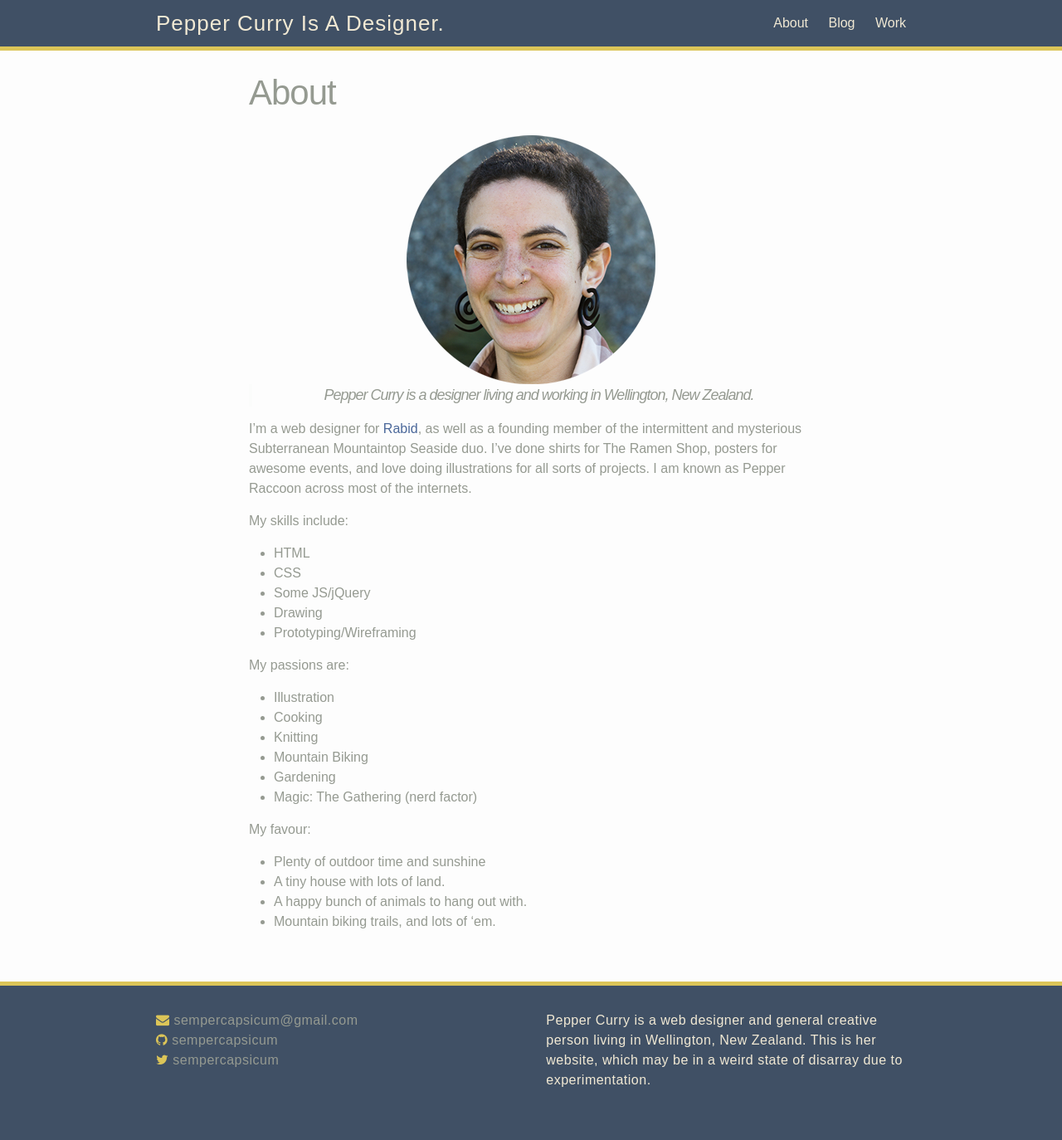
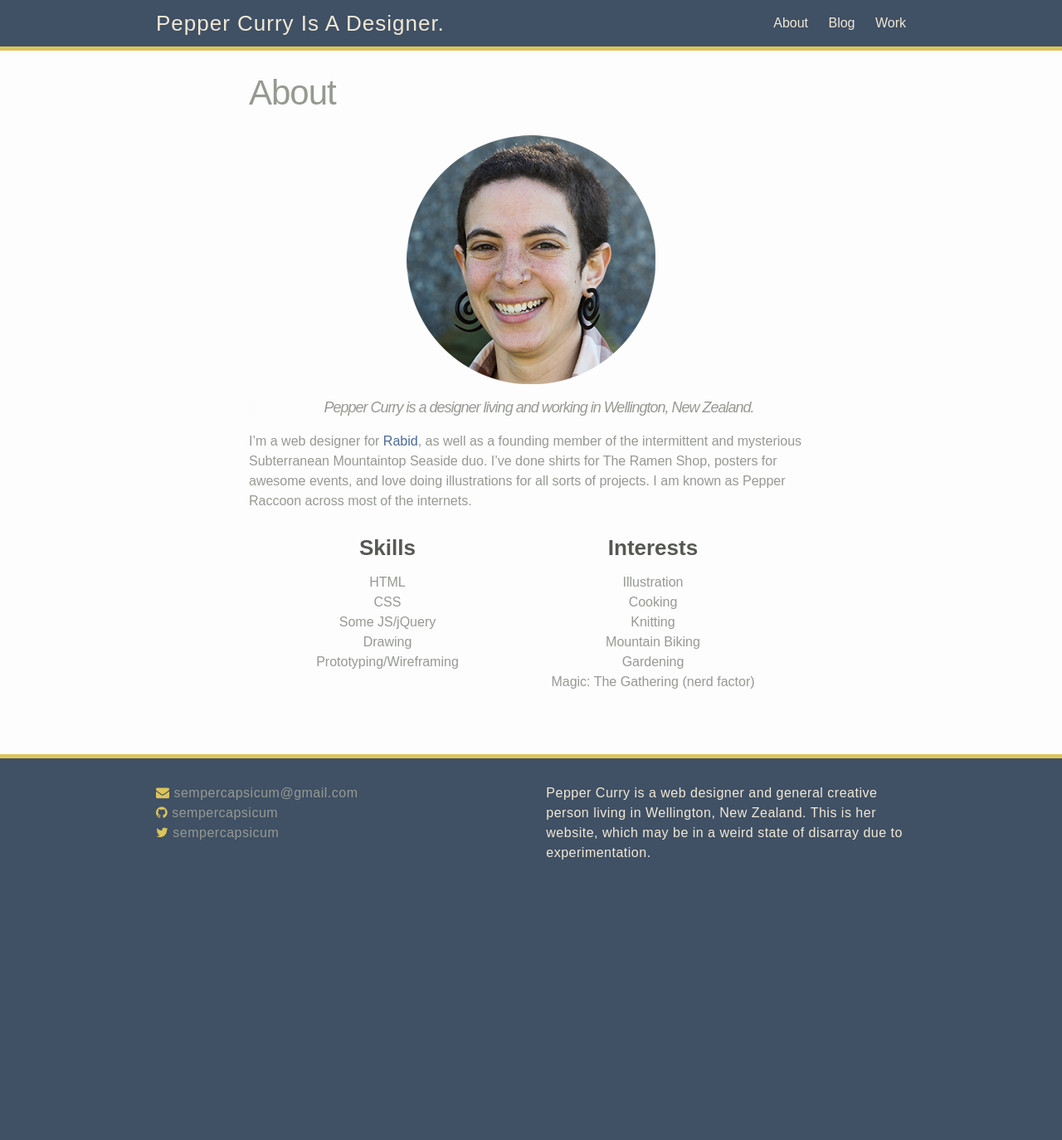
Before and after one commit to sempercapsicum/sempercapsicum.github.io, a Jekyll site: the page built from about.md, in a window 1280 px wide. Shown: the whole page at 83% size. Built offline with Jekyll 4.4.1, drawn with Linux system fonts in a browser that asks for light colours; nearby versions of some CDN libraries; after the commit the page ends 1100 px from its top, so only the background shows below that.

Commit message:
updated lists for about

```diff
--- a/_sass/_base.scss
+++ b/_sass/_base.scss
@@ -44,7 +44,10 @@ img {
     vertical-align: middle;
 }
 
-
+strong {
+    font-weight: $heavy;
+    color: $grey-color-dark;
+}
 
 /**
  * Figures
--- a/_sass/_layout.scss
+++ b/_sass/_layout.scss
@@ -267,3 +267,19 @@ img.background-image {
         }
     }
 }
+
+/* About Page */
+.about-me-list {
+    @include outer-container;
+    .about-list {
+        @include span-columns(5);
+        list-style: none;
+        text-align: center;
+    }
+}
+
+.about-list-title {
+    font-size: $base-font-size + 10;
+    margin: 10px 0;
+    display: block;
+}
--- a/about.md
+++ b/about.md
@@ -5,32 +5,27 @@ permalink: /about/
 ---
 
 <center><img src="../images/portrait.png"></center>
-
+<p></p>
 <center><blockquote><em>Pepper Curry is a designer living and working in Wellington, New Zealand.</em></blockquote></center>
 
 
 I'm a web designer for [Rabid](http://www.rabid.co.nz), as well as a founding member of the intermittent and mysterious Subterranean Mountaintop Seaside duo. I've done shirts for The Ramen Shop, posters for awesome events, and love doing illustrations for all sorts of projects. I am known as Pepper Raccoon across most of the internets.
 
-My skills include:
-
-  + HTML
-  + CSS
-  + Some JS/jQuery
-  + Drawing
-  + Prototyping/Wireframing
-
-My passions are:
-
-  + Illustration
-  + Cooking
-  + Knitting
-  + Mountain Biking
-  + Gardening
-  + Magic: The Gathering (nerd factor)
-
-My favour:
-
-  + Plenty of outdoor time and sunshine
-  + A tiny house with lots of land.
-  + A happy bunch of animals to hang out with.
-  + Mountain biking trails, and lots of 'em.
+<div class="about-me-list">
+  <ul class="about-list">
+    <strong class="about-list-title">Skills</strong>
+    <li>HTML</li>
+    <li>CSS</li>
+    <li>Some JS/jQuery</li>
+    <li>Drawing</li>
+    <li>Prototyping/Wireframing</li>
+  </ul>
+  <ul class="about-list">
+    <strong class="about-list-title">Interests</strong>
+    <li>Illustration</li>
+    <li>Cooking</li>
+    <li>Knitting</li>
+    <li>Mountain Biking</li>
+    <li>Gardening</li>
+    <li>Magic: The Gathering (nerd factor)</li>
+  </ul>
--- a/css/main.scss
+++ b/css/main.scss
@@ -37,7 +37,7 @@ $on-laptop: 800px;
 
 $light: 300;
 $normal: 400;
-$heavy: 700;
+$heavy: 600;
 
 
 
```
